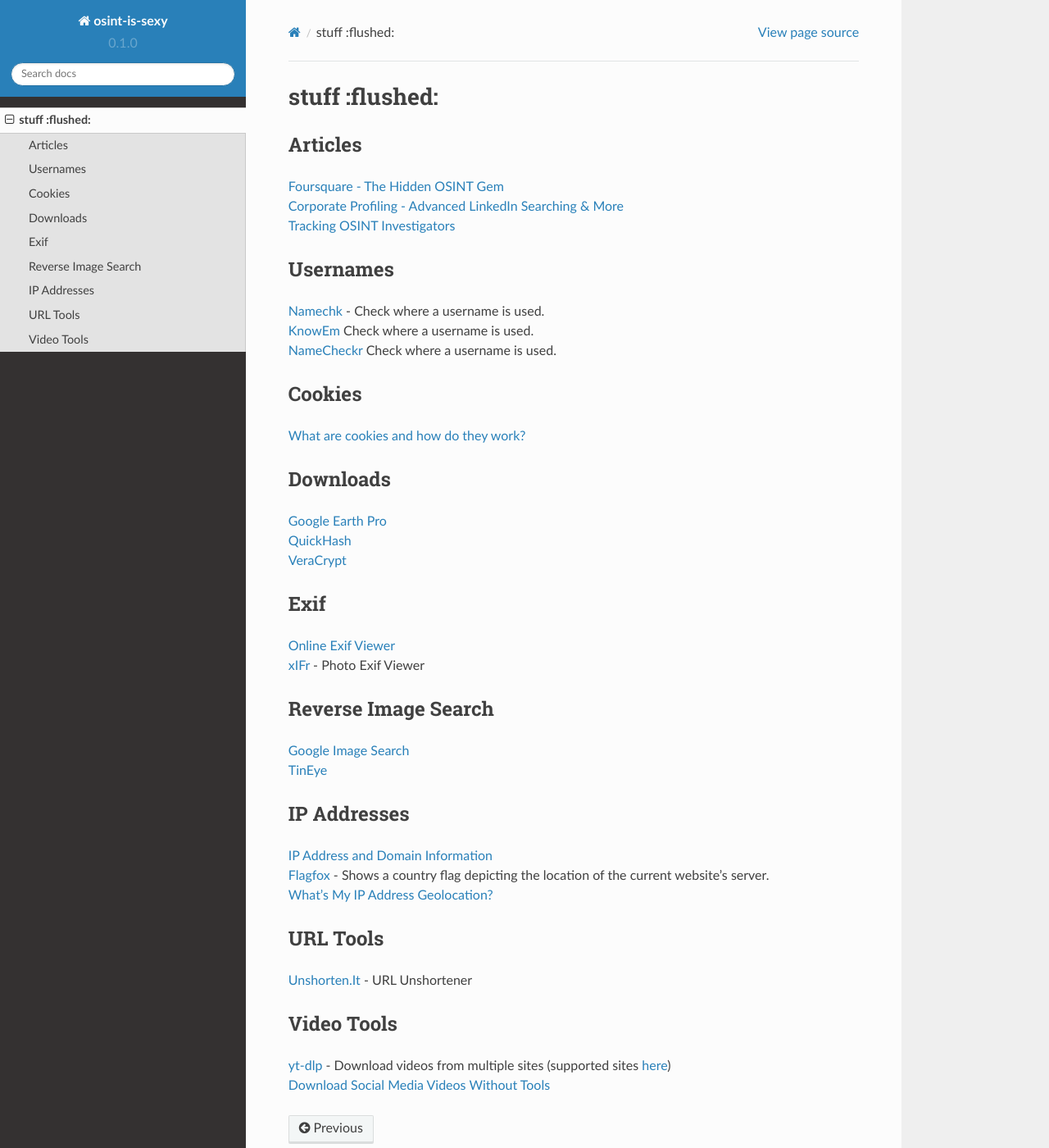
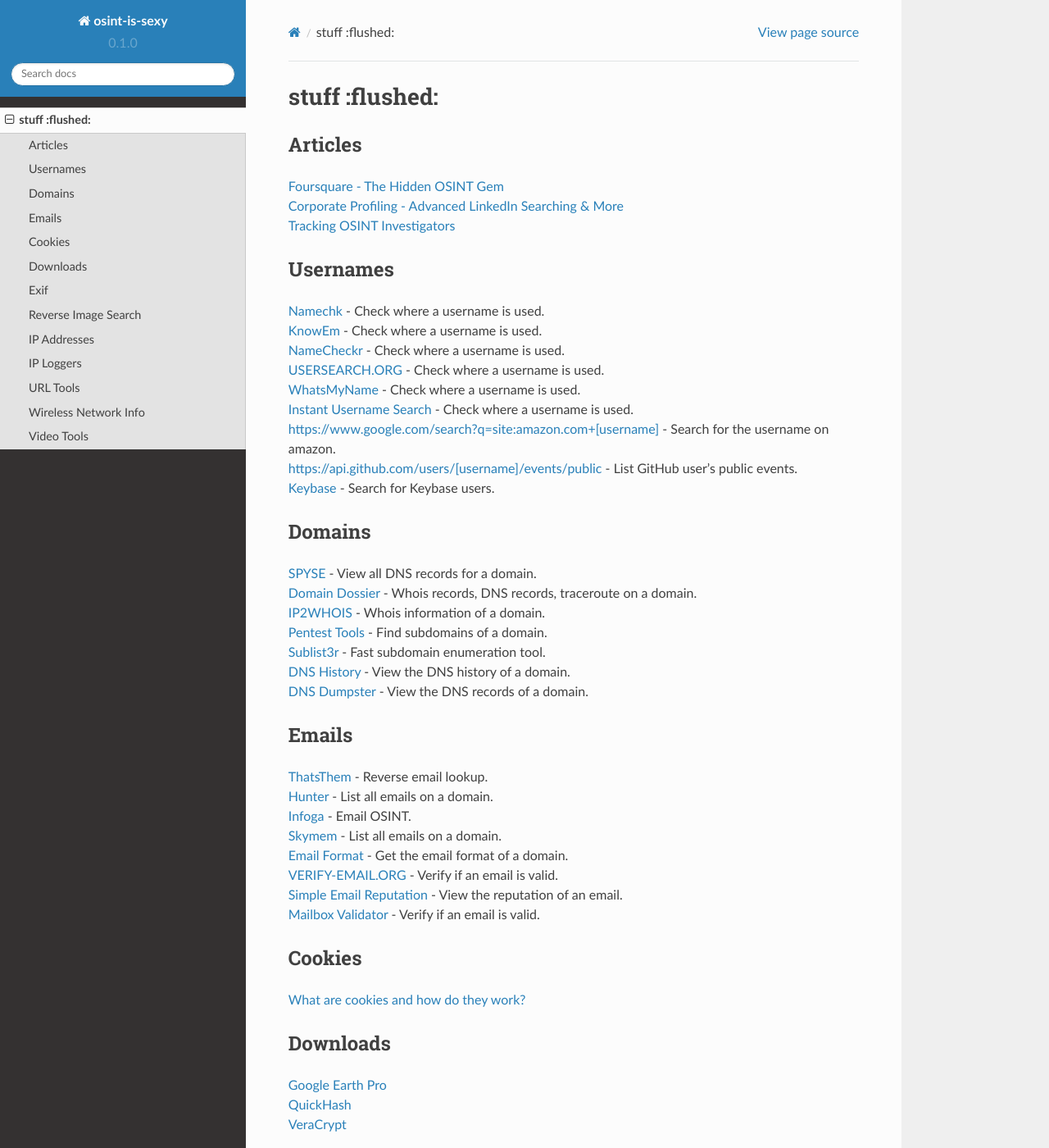
Before and after one commit to miicrosoft/osint, a Sphinx documentation site: the page built from docs/source/stuffhere.rst, in a window 1280 px wide and 1400 px high. Shown: the whole window at 82% size. Built offline with Sphinx 7.4.7 and the Read the Docs theme 2.0.0, drawn with Linux system fonts in a browser that asks for light colours; some of the changed text lies outside the part shown.

Commit message:
Update stuffhere.rst

```diff
--- a/docs/source/stuffhere.rst
+++ b/docs/source/stuffhere.rst
@@ -10,8 +10,35 @@ Articles
 Usernames
 ------------
 | `Namechk <https://namechk.com/>`_ - Check where a username is used.
-| `KnowEm <https://knowem.com/>`_ Check where a username is used.
-| `NameCheckr <https://www.namecheckr.com/>`_ Check where a username is used.
+| `KnowEm <https://knowem.com/>`_ - Check where a username is used.
+| `NameCheckr <https://www.namecheckr.com/>`_ - Check where a username is used.
+| `USERSEARCH.ORG <https://usersearch.org/index.php>`_ - Check where a username is used.
+| `WhatsMyName <https://github.com/WebBreacher/WhatsMyName>`_ - Check where a username is used.
+| `Instant Username Search <https://instantusername.com/#/>`_ - Check where a username is used.
+| `<https://www.google.com/search?q=site:amazon.com+[username]>`_ - Search for the username on amazon.
+| `<https://api.github.com/users/[username]/events/public>`_ - List GitHub user's public events.
+| `Keybase <https://keybase.io/>`_ - Search for Keybase users.
+
+Domains
+-----------
+| `SPYSE <https://spyse.com/tools/dns-lookup>`_ - View all DNS records for a domain.
+| `Domain Dossier <https://centralops.net/co/DomainDossier.aspx>`_ - Whois records, DNS records, traceroute on a domain.
+| `IP2WHOIS <https://www.ip2whois.com/>`_ - Whois information of a domain.
+| `Pentest Tools <https://pentest-tools.com/information-gathering/find-subdomains-of-domain>`_ - Find subdomains of a domain.
+| `Sublist3r <https://github.com/aboul3la/Sublist3r>`_ - Fast subdomain enumeration tool.
+| `DNS History <http://dnshistory.org/>`_ - View the DNS history of a domain.
+| `DNS Dumpster <https://dnsdumpster.com/>`_ - View the DNS records of a domain.
+
+Emails
+------------
+| `ThatsThem <https://thatsthem.com/reverse-email-lookup>`_ - Reverse email lookup.
+| `Hunter <https://hunter.io>`_ - List all emails on a domain.
+| `Infoga <https://github.com/m4ll0k/infoga>`_ - Email OSINT.
+| `Skymem <https://www.skymem.info/>`_ - List all emails on a domain.
+| `Email Format <https://www.email-format.com/>`_ - Get the email format of a domain.
+| `VERIFY-EMAIL.ORG <https://verify-email.org/>`_ - Verify if an email is valid.
+| `Simple Email Reputation <https://emailrep.io/>`_ - View the reputation of an email.
+| `Mailbox Validator <https://www.mailboxvalidator.com/demo>`_ - Verify if an email is valid.
 
 Cookies
 ------------
@@ -26,22 +53,44 @@ Downloads
 Exif
 ------------
 | `Online Exif Viewer <http://exif-viewer.com/>`_
-| `xIFr <https://addons.mozilla.org/en-US/firefox/addon/xifr/>`_ - Photo Exif Viewer
+| `xIFr <https://addons.mozilla.org/en-US/firefox/addon/xifr/>`_ - Exif metadata viewer.
 
 Reverse Image Search
 ------------
 | `Google Image Search <https://images.google.com/>`_
 | `TinEye <https://tineye.com/>`_
+| `Bing Images <https://www.bing.com/visualsearch>`_
+| `Yandex Images <https://yandex.com/images/>`_
 
 IP Addresses
 ------------
 | `IP Address and Domain Information <https://addons.mozilla.org/en-US/firefox/addon/ip-address-and-domain-info/>`_
 | `Flagfox <https://addons.mozilla.org/en-US/firefox/addon/flagfox/>`_ - Shows a country flag depicting the location of the current website's server.
-| `What's My  IP Address Geolocation? <https://geotargetly.com/my-ip-geolocation>`_
+| `What's My IP Address Geolocation? <https://geotargetly.com/my-ip-geolocation>`_
+| `MaxMind GeoIP2 Demo <https://www.maxmind.com/en/home>`_ - View the geolocation of an IP address.
+| `IP2Location <https://www.ip2location.com/demo>`_ - View the geolocation of an IP address.
+| `Spyse <https://spyse.com/tools/ip-lookup>`_ - IP address details.
+| `MASSCAN <https://github.com/robertdavidgraham/masscan>`_ - Mass TCP port scanner.
+| `<http://www.bing.com/search?q=ip:[ip]>`_ - Bing IP Search
+
+IP Loggers
+------------
+| `KI.TC <https://ki.tc/>`_
+| `Grabify <https://grabify.link/>`_
+| `IP LOGGER <https://iplogger.org/>`_
+| `Webhook.site <https://webhook.site/>`_
+| `ps3cfw.com <https://ps3cfw.com/iplog.php>`_
+| `blasze.com <https://blasze.com/>`_
+| `webresolver.nl <https://webresolver.nl/tools/iplogger>`_
 
 URL Tools
 ------------
-| `Unshorten.It <https://unshorten.it/>`_ - URL Unshortener
+| `Unshorten.It <https://unshorten.it/>`_ - URL unshortener.
+
+Wireless Network Info
+-----------
+| `WiGLE <https://wigle.net/>`_ - View wireless network, bluetooth devices and cell tower locations.
+| `OpenCellid <https://opencellid.org/>`_ - Database of cell towers.
 
 Video Tools
 ------------
```
